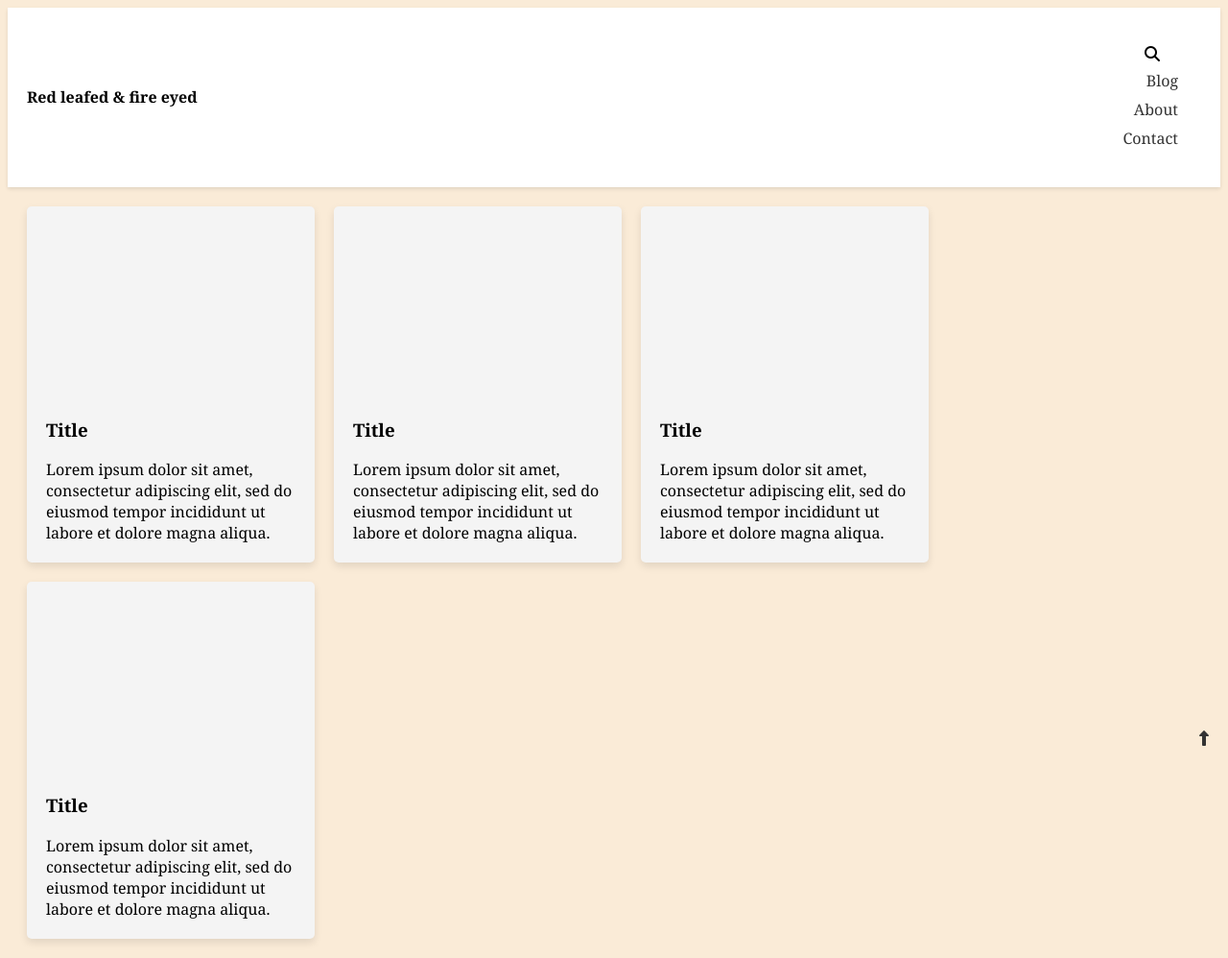
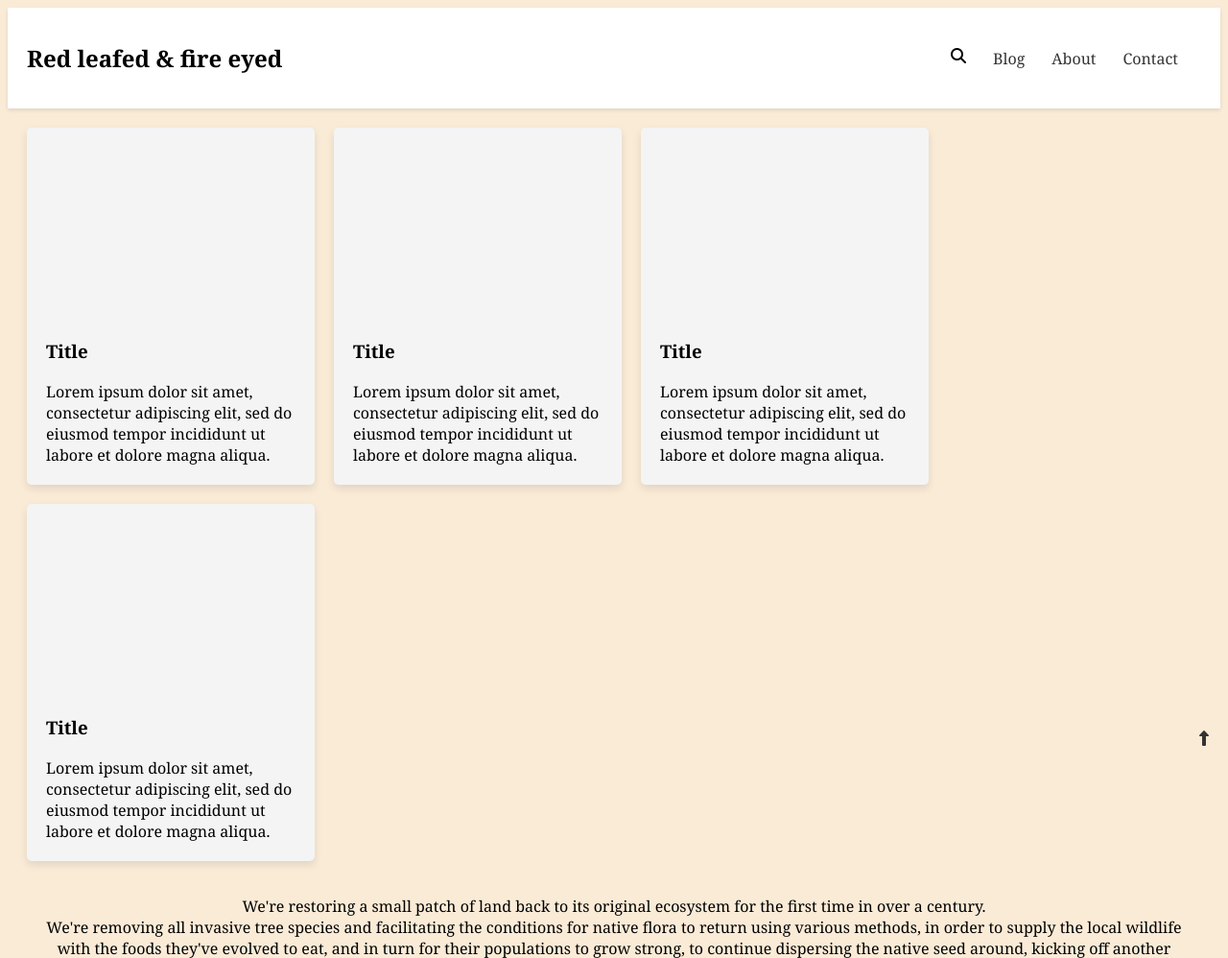
Before and after one commit to er1927/casa-condor-001, a plain HTML site: page public/index.html in a window 1280 px wide. Shown: the top 998 px of the page at 96% size. Drawn offline with Linux system fonts and the light colour scheme.

Commit message:
Fixed nav direction on desktop view.

```diff
--- a/public/assets/styles/style.css
+++ b/public/assets/styles/style.css
@@ -95,14 +95,17 @@ body {
         justify-content: space-between;
         align-items: center;
     }
+    .header__title h1 {
+        font-size: 1.5rem;
+    }
     .header__nav {
         display:flex;
-        justify-content: space-between;
-        align-items: center;
+        flex-direction: row;
     }
-    .header__nav__search-icon {
-        text-align: center;
+    .header__nav ul {
+        display: flex;
     }
+
     .hamburger-icon {
         display: none;
     }
```
